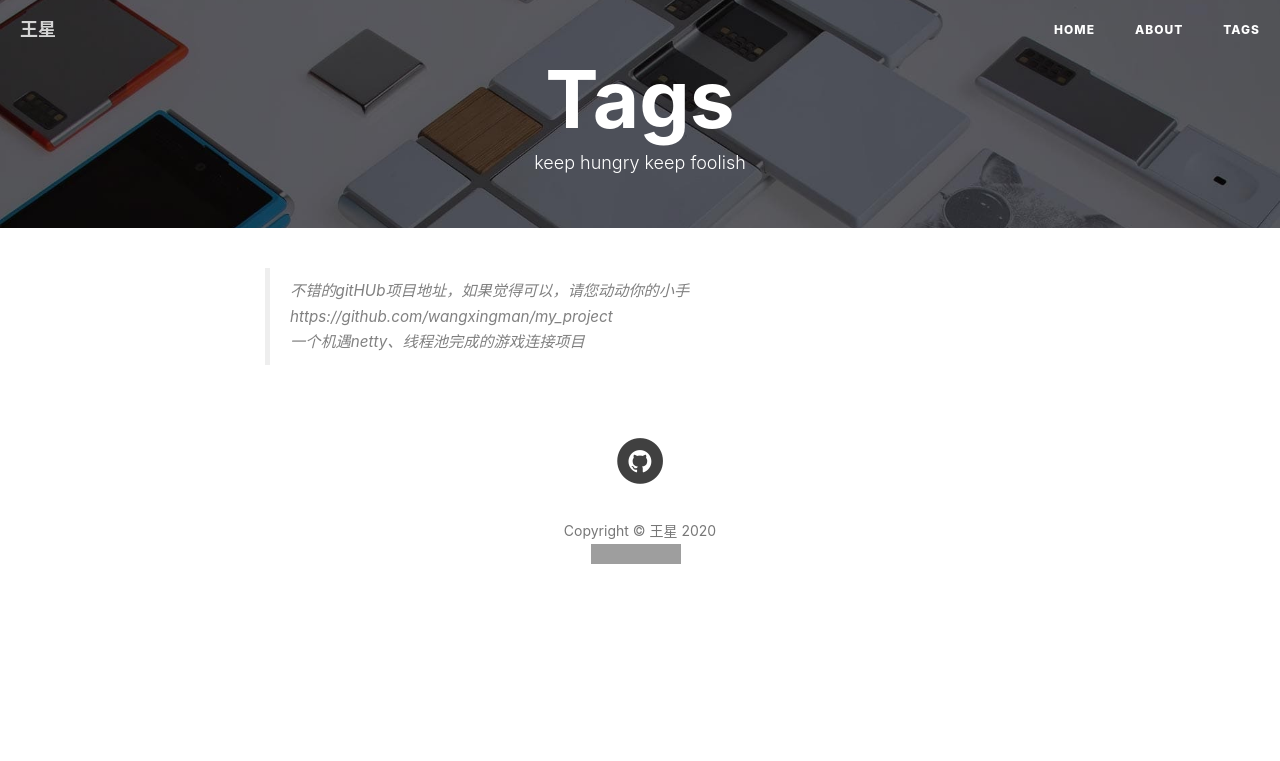
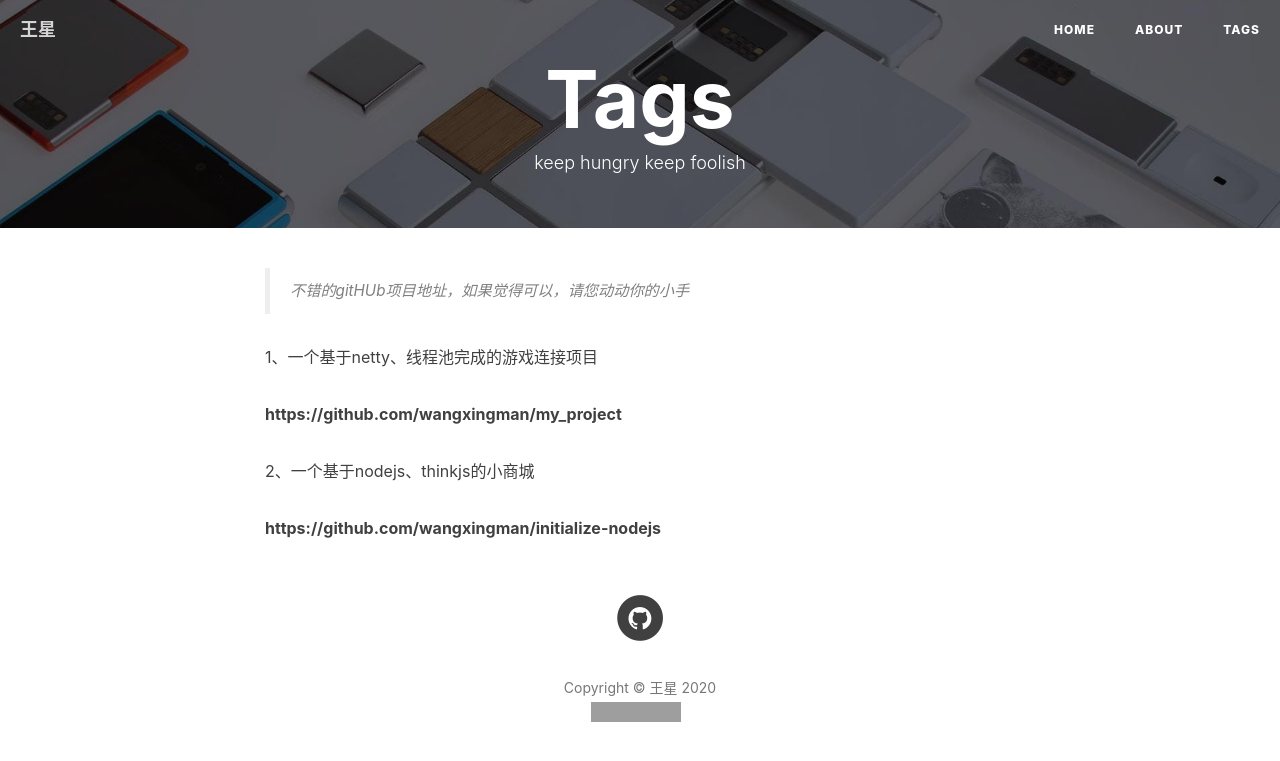
Before and after one commit to wangxingman/boke_text, a Jekyll site: the page built from tags.html, in a window 1280 px wide. Shown: the top 761 px of the page. Built offline with Jekyll 4.4.1, drawn with Linux system fonts in a browser that asks for light colours; nearby versions of some CDN libraries; comment, search, counter and statistics services are not loaded; grey boxes are pictures that could not be loaded.

```diff
--- a/tags.html
+++ b/tags.html
@@ -23,10 +23,13 @@ header-img: "img/tag-bg.jpg"
 <div class="container">
 	<div class="row">
 		<div class="col-lg-8 col-lg-offset-2 col-md-10 col-md-offset-1">
-			<blockquote><p>不错的gitHUb项目地址，如果觉得可以，请您动动你的小手<br>
-				https://github.com/wangxingman/my_project<br>
-				一个机遇netty、线程池完成的游戏连接项目
-			</p></blockquote>
+			<blockquote><p>不错的gitHUb项目地址，如果觉得可以，请您动动你的小手</p></blockquote>
+
+			<p>1、一个基于netty、线程池完成的游戏连接项目</p>
+			<strong>https://github.com/wangxingman/my_project</strong>
+
+			<p>2、一个基于nodejs、thinkjs的小商城</p>
+			<strong>https://github.com/wangxingman/initialize-nodejs</strong>
 
 
 		</div>
```
